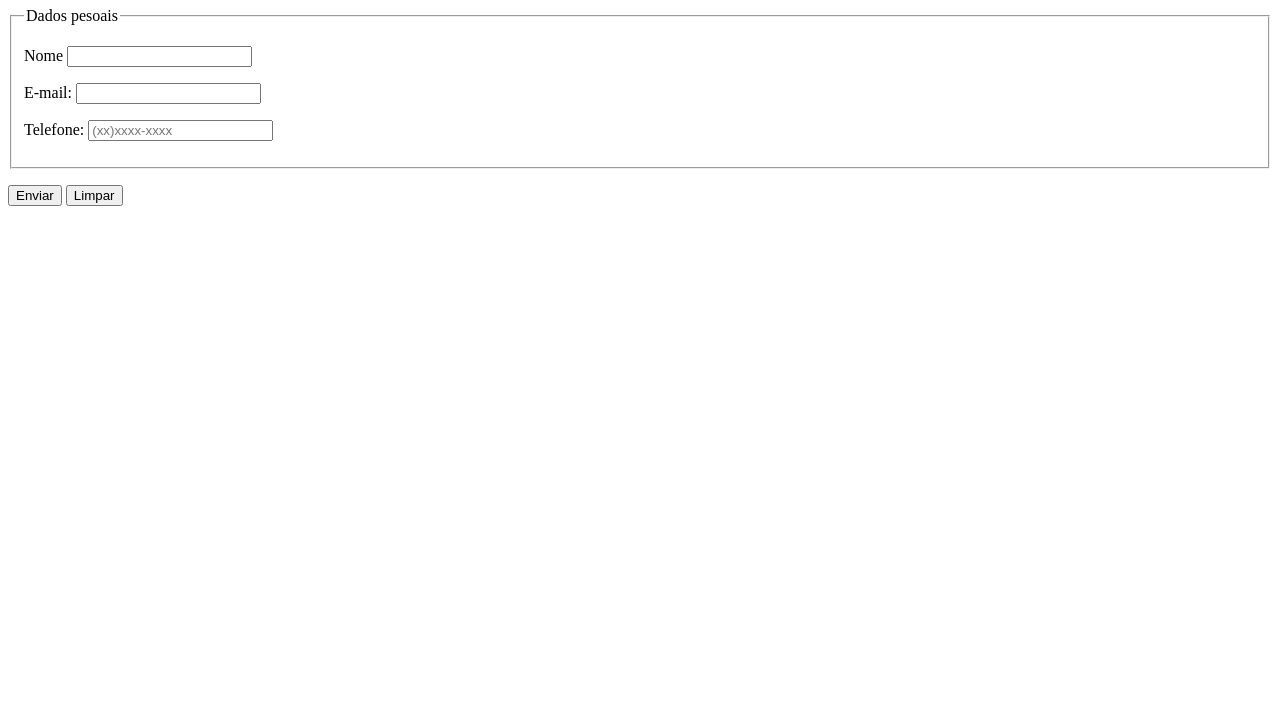
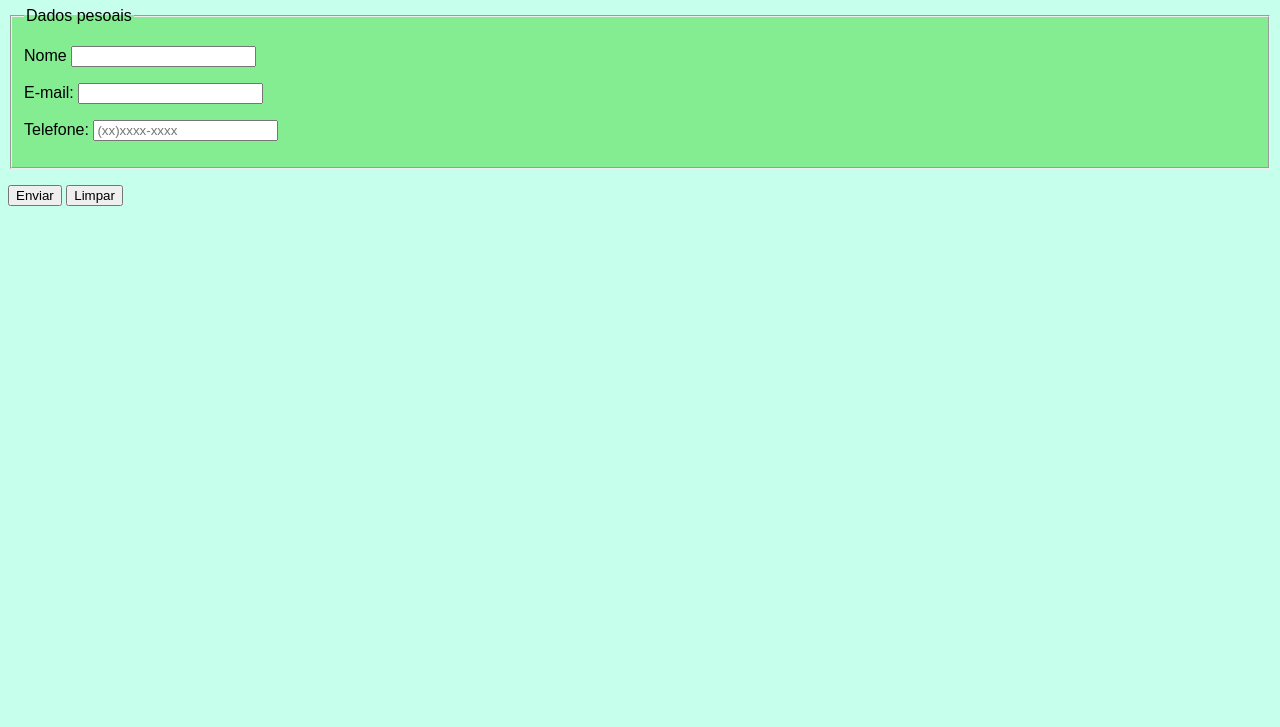
Before and after one commit to PietroMiorim/HTML-CSS, a plain HTML site: page Exercicios/Ex 025/form004.html in a window 1280 px wide. Shown: the part 73-800 px from the top of the page. Drawn offline with Linux system fonts and the light colour scheme.

Commit message:
fiz o estilo do form004

```diff
--- a/Exercicios/Ex 025/form004.html
+++ b/Exercicios/Ex 025/form004.html
@@ -5,6 +5,19 @@
     <meta http-equiv="X-UA-Compatible" content="IE=chrome">
     <meta name="viewport" content="width=device-width, initial-scale=1.0">
     <title>Formulário</title>
+    <style>
+        * {
+            font-family: Arial, Helvetica, sans-serif;
+        }
+
+        body {
+            background-color: rgba(127, 255, 212, 0.438);
+        }
+
+        form > fieldset {
+            background-color: rgba(115, 231, 121, 0.788);
+        }
+    </style>
 </head>
 <body>
     <h1>Exemplo de Formulário</h1>
```
